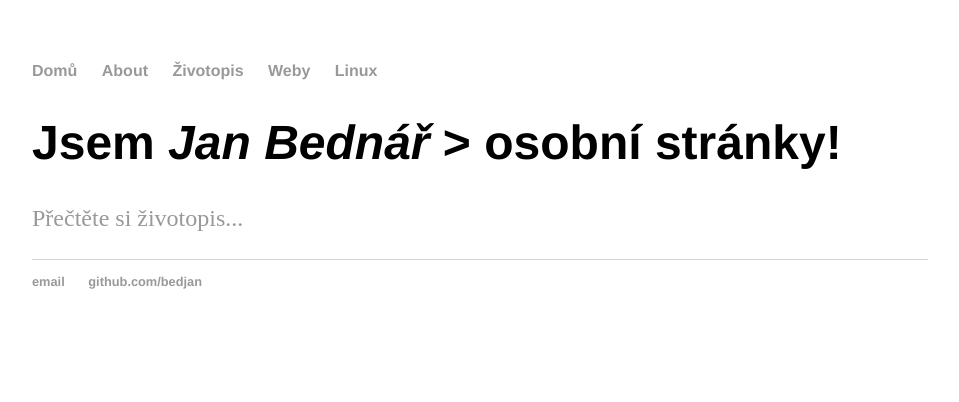
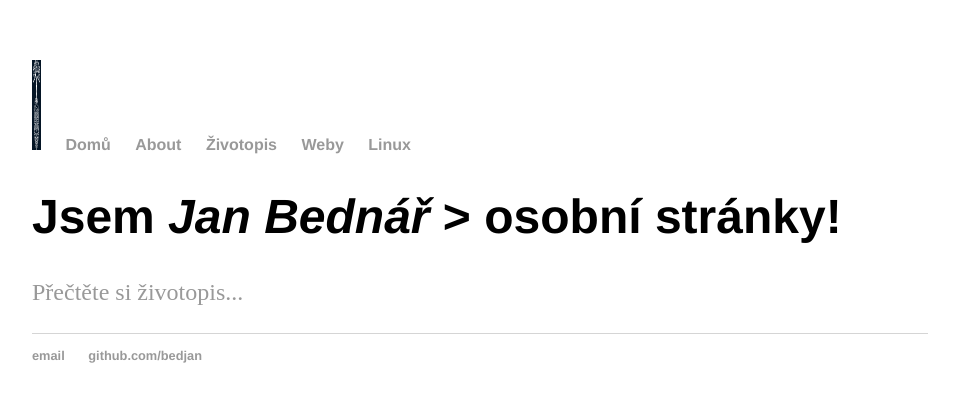
Before and after one commit to bedjan/bedjan.github.io, a Jekyll site: the page built from index.html, in a window 1280 px wide. Shown: the top 402 px of the page, without its empty margins (160-1119 px from the left). Built offline with Jekyll 4.4.1, drawn with Linux system fonts in a browser that asks for light colours.

Commit message:
Update default.html

```diff
--- a/_layouts/default.html
+++ b/_layouts/default.html
@@ -11,6 +11,7 @@
   <body>
     <nav>
 <ul>
+<li><img src="https://github.com/bedjan/bedjan.github.io/raw/master/obrazky/logo.png" alt="logo" height="90" width="9O"> </a>
 <li><a href="/">Domů</a></li>
 <li><a href="/about">About</a></li>
 <li><a href="/zivotopis">Životopis</a></li>
```
